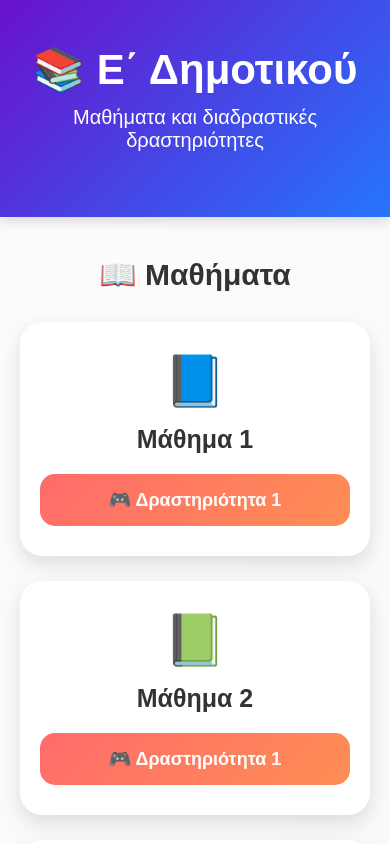
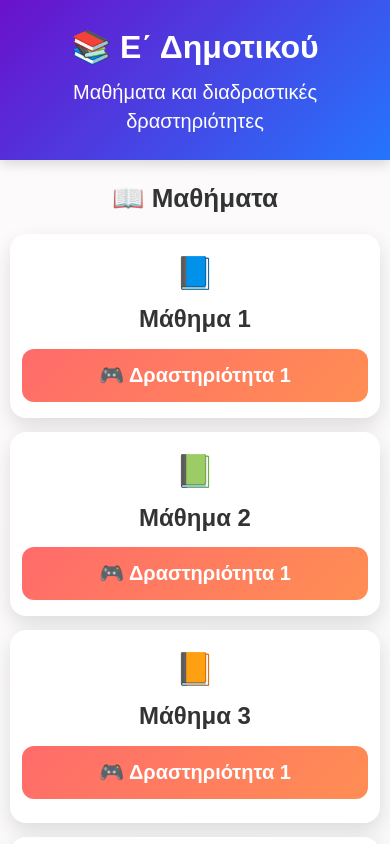
Before and after one commit to karadespina1/E-dimotikou, a plain HTML site: page index.html in a window 390 px wide. Shown: the top 844 px of the page. Drawn offline with Linux system fonts and the light colour scheme.

Commit message:
Add files via upload

```diff
--- a/index.html
+++ b/index.html
@@ -116,6 +116,34 @@
             padding: 30px;
             margin-top: 40px;
             color: #777;
+        }
+
+        @media (max-width: 1100px), (orientation: portrait) {
+            body { font-size: 1.125rem; line-height: 1.45; }
+            header { padding: 1.5rem .75rem; }
+            header h1 { font-size: 2rem; }
+            header p { font-size: 1.25rem; margin: .5rem 0 0; }
+
+            .container {
+                width: 100%;
+                max-width: none;
+                margin: 1.25rem auto;
+                padding: 0 .625rem;
+            }
+
+            .section-title { font-size: 1.625rem; margin: 0 0 1rem; }
+            .lessons { grid-template-columns: minmax(0, 1fr); gap: .875rem; }
+            .lesson { padding: 1rem .75rem; border-radius: 1rem; overflow-wrap: anywhere; }
+            .lesson h2 { font-size: 1.5rem; margin: 0 0 .5rem; }
+            .lesson-icon { font-size: 2rem; margin-bottom: .375rem; }
+            .activities { margin-top: .625rem; }
+            .activity { padding: .75rem; font-size: 1.25rem; border-radius: .75rem; }
+            .coming { font-size: 1.125rem; }
+            footer { margin-top: 1.25rem; padding: 1rem .75rem; }
+        }
+
+        @media (min-width: 671px) and (orientation: portrait) {
+            html { font-size: clamp(1rem, 4.4vw, 3rem); }
         }
 
     </style>
```
